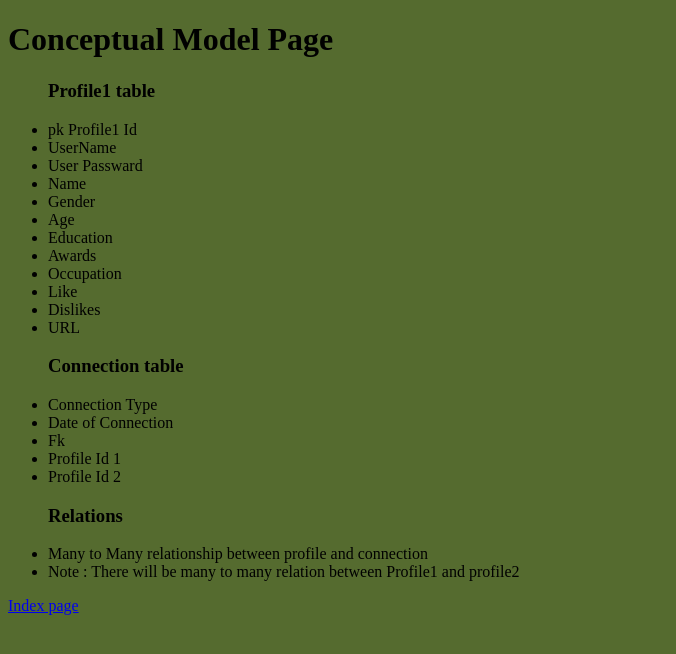
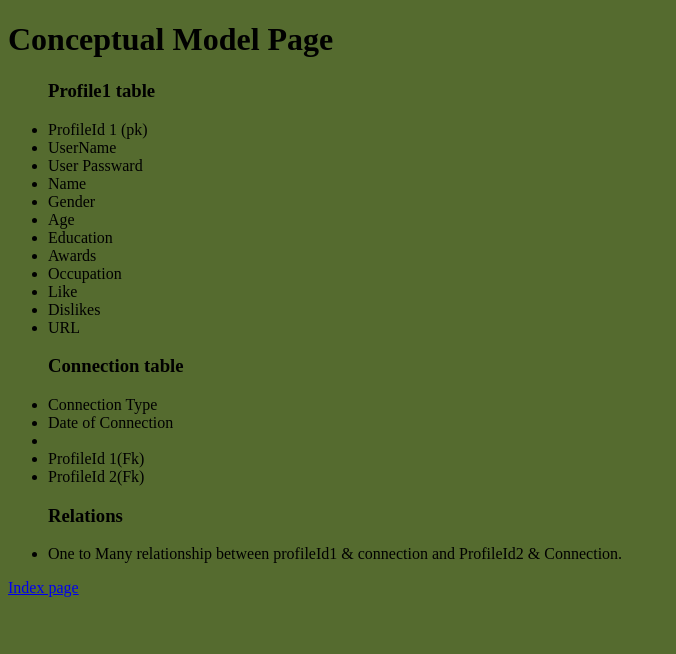
Before and after one commit to rhariyani/-data-design, a PHP site: page /ConceptualModel.html in a window 1280 px wide. Shown: the top 654 px of the page, without its empty margins (0-676 px from the left). Run offline with PHP 8.4, Linux system fonts and the light colour scheme.

Commit message:
Phase2 Resubmission

```diff
--- a/epic/ConceptualModel.html
+++ b/epic/ConceptualModel.html
@@ -10,7 +10,7 @@
 		<div>
 			<ul>
 				<h3 >Profile1 table</h3>
-				<li>pk Profile1 Id</li>
+				<li>ProfileId 1 (pk)</li>
 				<li>UserName</li>
 				<li>User Passward</li>
 				<li>Name</li>
@@ -29,17 +29,16 @@
 				<h3>Connection table</h3>
 				<li>Connection Type</li>
 				<li>	Date of Connection</li>
-				<li>Fk</li>
-				<li>	Profile Id 1</li>
-				<li>	Profile Id 2</li>
+				<li></li>
+				<li>	ProfileId 1(Fk)</li>
+				<li>	ProfileId 2(Fk)</li>
 			</ul>
 		</div>
 
 <div>
 	<ul>
 		<h3>Relations</h3>
-		<li>Many to Many relationship between profile  and connection</li>
-		<li> Note : There will be many to many relation between Profile1 and profile2</li>
+		<li>One to Many relationship between profileId1  & connection and ProfileId2 & Connection.</li>
 
 	</ul>
 </div>
--- a/epic/index.php
+++ b/epic/index.php
@@ -13,7 +13,7 @@
 		<h2><a href="use-case.php">User Case</a></h2>
 		<h2><a href= "ConceptualModel.html"> Conceptual Model</a></h2>
 		<h2>ERD</h2>
-			<img src="reworkerdphase1.jpg"  alt=""/>
+			<img src="ReworkerdERD2.jpg" alt=""/>
 
 
 	</body>
--- a/epic/persona-Linkin.php
+++ b/epic/persona-Linkin.php
@@ -1,4 +1,4 @@
-<!Document html>
+<!DOCTYPE html>
 <html lang="en">
 	<head>
 		<meta charset="UTF-8">
```
Also changed, not shown: epic/ReworkerdERD2.jpg (added).
